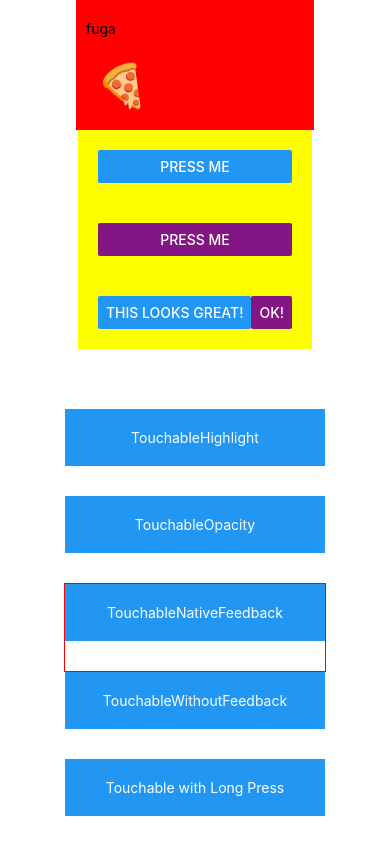
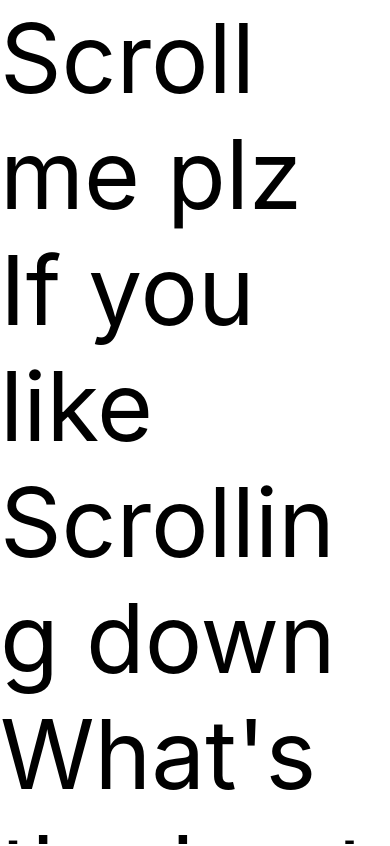
Before and after one commit to ichiroc/StudyReactNative, a React Native app: screen / in a window 390 px wide. Built offline with nearby package versions, Linux system fonts and the light colour scheme.

Commit message:
scrollable

```diff
--- a/App.js
+++ b/App.js
@@ -3,15 +3,12 @@
 import PizzaTranslator from './src/PizzaTranslator'
 import ButtonBasics from './src/ButtonBasics'
 import Touchables from './src/Touchables'
+import Scrollable from './src/Scrollable'
 
 export default class App extends React.Component {
   render() {
     return (
-      <View style={styles.container}>
-        <PizzaTranslator text='hoge' />
-        <ButtonBasics />
-        <Touchables />
-      </View>
+      <Scrollable />
     );
   }
 }
--- /dev/null
+++ b/src/Scrollable.js
@@ -0,0 +1,18 @@
+import React, { Component } from 'react';
+import { AppRegistry, ScrollView, Image, Text } from 'react-native';
+
+export default class Scrollable extends Component {
+  render() {
+    /* <>ScrollView pagingEnabled={true} でページングも可> */
+    return (
+      <ScrollView>
+        <Text style={{fontSize:96}}>Scroll me plz</Text>
+        <Text style={{fontSize:96}}>If you like</Text>
+        <Text style={{fontSize:96}}>Scrolling down</Text>
+        <Text style={{fontSize:96}}>What's the best</Text>
+        <Text style={{fontSize:96}}>Framework around?</Text>
+        <Text style={{fontSize:80}}>React Native</Text>
+      </ScrollView>
+    );
+  }
+}
```
